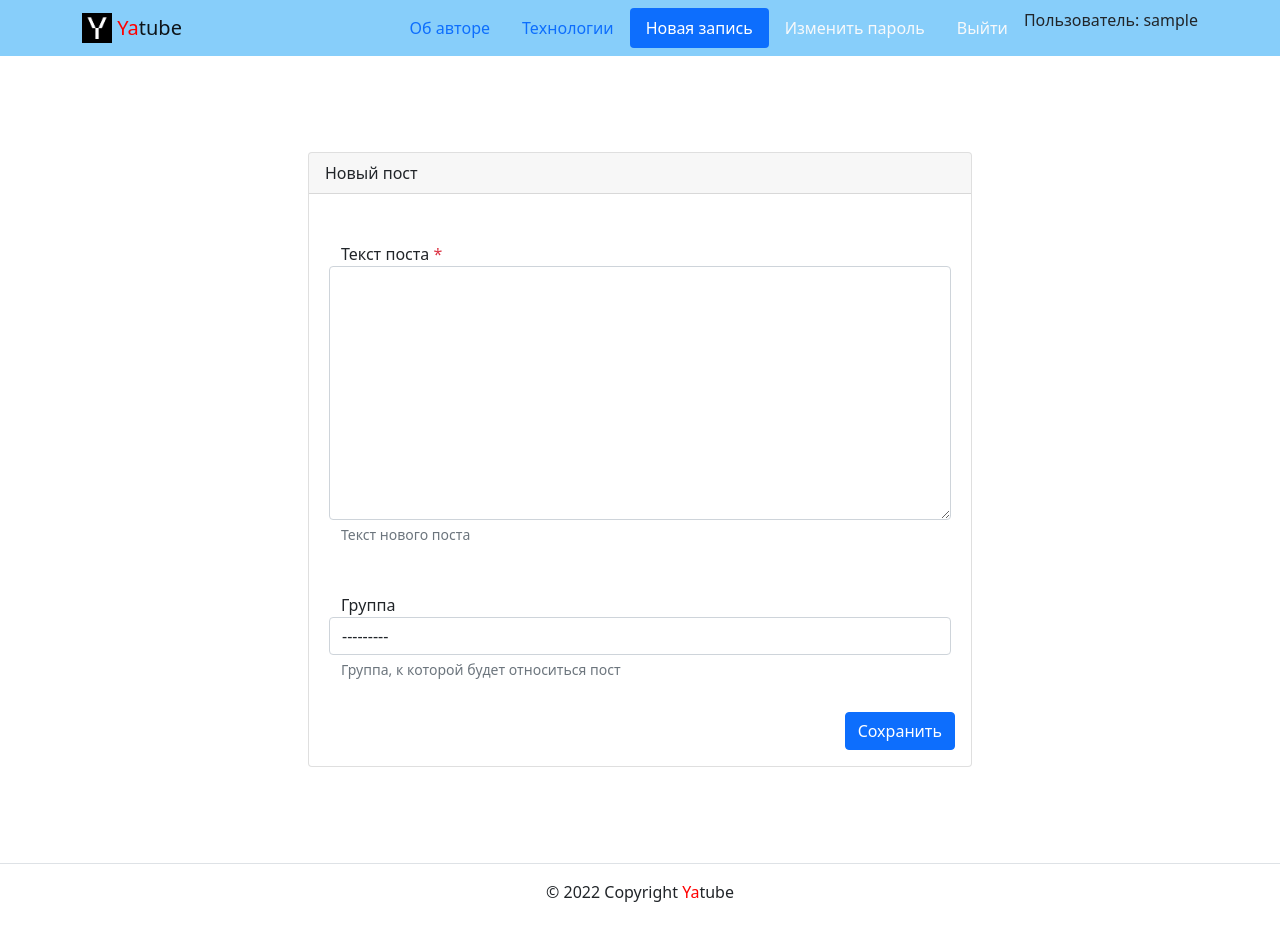
After one commit to DinoWithPython/yatube_project, a Django app: page /create/ in a window 1280 px wide. The commit adds this page. Run offline with Django 3.2, Linux system fonts and the light colour scheme; the visitor is signed in with stand-in values (Sample User, id 1); some libraries are stand-ins or nearby versions.

Commit message:
Добавлен код для работы кнопки создания новой записи

```diff
--- /dev/null
+++ b/yatube/posts/forms.py
@@ -0,0 +1,14 @@
+from django import forms
+from .models import Post
+
+
+class PostForm(forms.ModelForm):
+    class Meta:
+        model = Post
+        fields = ('text', 'group')
+
+    def clean_text(self):
+        text_form = self.cleaned_data['text']
+        if text_form == '' or text_form.isspace():
+            raise forms.ValidationError('Поле текст не может быть пустым!')
+        return text_form
--- a/yatube/posts/urls.py
+++ b/yatube/posts/urls.py
@@ -8,4 +8,5 @@ urlpatterns = [
     path('group/<slug:slug>/', views.group_posts, name='group_pages'),
     path('profile/<str:username>/', views.profile, name='profile'),
     path('posts/<int:post_id>/', views.post_detail, name='post_detail'),
+    path('create/', views.post_create, name='post_create'),
 ]
--- a/yatube/posts/views.py
+++ b/yatube/posts/views.py
@@ -1,12 +1,12 @@
 from django.core.paginator import Paginator
 from django.conf import settings
-from django.shortcuts import get_object_or_404, render
-# from django.contrib.auth.decorators import login_required
+from django.shortcuts import get_object_or_404, redirect, render
+from django.contrib.auth.decorators import login_required
 
 from .models import Group, Post, User
+from .forms import PostForm
 
 
-# @login_required
 def index(request):
     template = 'posts/index.html'
     posts = Post.objects.prefetch_related('author')
@@ -65,3 +65,22 @@ def post_detail(request, post_id):
         'post': post,
     }
     return render(request, template, context)
+
+
+@login_required
+def post_create(request):
+    template = 'posts/create_post.html'
+
+    if request.method == 'POST':
+        form = PostForm(request.POST)
+        if form.is_valid():
+            text = form.cleaned_data['text']
+            group = form.cleaned_data['group']
+            post = form.save(commit=False)
+            post.author = request.user
+            post.save()
+            return redirect('posts:profile', username=request.user)
+        return render(request, template, {'form': form})
+
+    form = PostForm()
+    return render(request, template, {'form': form})
--- a/yatube/templates/includes/header.html
+++ b/yatube/templates/includes/header.html
@@ -29,7 +29,8 @@
           </li>
           {% if request.user.is_authenticated %}
           <li class="nav-item">
-            <a class="nav-link" href="<!--  -->">Новая запись</a>
+            <a class="nav-link {% if view_name  == 'posts:post_create' %}active{% endif %}"
+              href="{% url 'posts:post_create' %}">Новая запись</a>
           </li>
           <li class="nav-item">
             <a class="nav-link link-light {% if view_name  == 'auth:password_change' %}active{% endif %}"
--- /dev/null
+++ b/yatube/templates/posts/create_post.html
@@ -0,0 +1,51 @@
+{% extends 'base.html' %}
+
+{% block title %}Новый пост{% endblock %}
+
+{% block content %}
+  <div class="container py-5">
+    <div class="row justify-content-center">
+      <div class="col-md-8 p-5">
+        <div class="card">
+          <div class="card-header">
+            Новый пост
+          </div>
+          <div class="card-body">
+            <form method="post" action="{% url 'posts:post_create' %}">{% csrf_token %}
+              <div class="form-group row my-3 p-3">
+                <label for="id_text">
+                  Текст поста
+                  <span class="required text-danger" >*</span>
+                </label>
+                <textarea name="text" cols="40" rows="10" class="form-control" required id="id_text"></textarea>
+                <small id="id_text-help" class="form-text text-muted">
+                  Текст нового поста
+                </small>
+              </div>
+              <div class="form-group row my-3 p-3">
+                <label for="id_group">
+                  Группа
+                </label>
+                <select name="group" class="form-control" id="id_group">
+                  <option value="" selected>---------</option>
+                  <option value="1">Природа</option>
+                  <option value="2">Философия</option>
+                  <option value="3">Любовь</option>
+                  <option value="4">Повседневность</option>
+                </select>
+                <small id="id_group-help" class="form-text text-muted">
+                  Группа, к которой будет относиться пост
+                </small>
+              </div>
+              <div class="d-flex justify-content-end">
+                <button type="submit" class="btn btn-primary">
+                  Сохранить
+                </button>
+              </div>
+            </form>
+          </div>
+        </div>
+      </div>
+    </div>
+  </div>
+{% endblock %}
```
